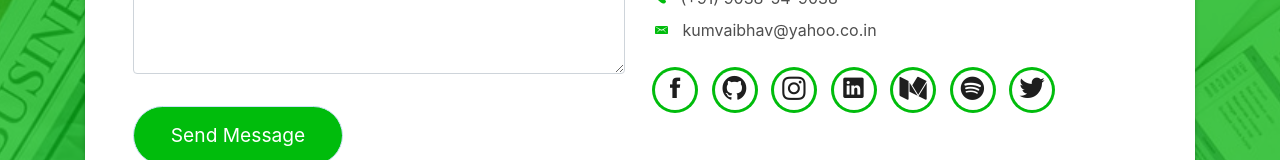
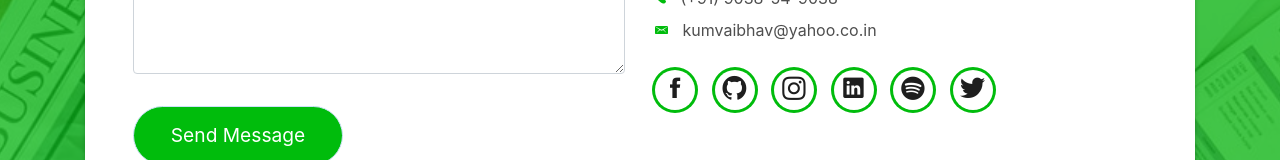
Before and after one commit to ivaibhavkr/ivaibhavkr.github.io, a plain HTML site: page index.html in a window 1280 px wide. Shown: the part 5342-5502 px from the top of the page. Drawn offline with Linux system fonts and the light colour scheme; files whose address does not match are found by name.

Commit message:
Update index.html

```diff
--- a/index.html
+++ b/index.html
@@ -842,7 +842,7 @@
                       <li><a href="https://github.com/ivaibhavkr" target="_blank"><span class="ico-circle"><i class="ion-social-github"></i></span></a></li>
                       <li><a href="https://instagram.com/ivaibhavkr" target="_blank"><span class="ico-circle"><i class="fa fa-instagram"></i></span></a></li>
                       <li><a href="https://www.linkedin.com/in/ivaibhavkr/" target="_blank"><span class="ico-circle"><i class="ion-social-linkedin"></i></span></a></li>
-                      <li><a href="https://medium.com/@ivaibhavkr" target="_blank"><span class="ico-circle"><i class="fa fa-medium"></i></span></a></li>
+                      <!-- <li><a href="https://medium.com/@ivaibhavkr" target="_blank"><span class="ico-circle"><i class="fa fa-medium"></i></span></a></li> -->
                       <li><a href="https://open.spotify.com/playlist/5JbGEy8R34Avxa0P3qSWZm?si=Et5JgQDFQCepLgnRwlt8jQ" target="_blank"><span class="ico-circle"><i class="fa fa-spotify"></i></span></a></li>
                       <li><a href="https://twitter.com/ivaibhavkr" target="_blank"><span class="ico-circle"><i class="ion-social-twitter"></i></span></a></li>
                     </ul>
```
